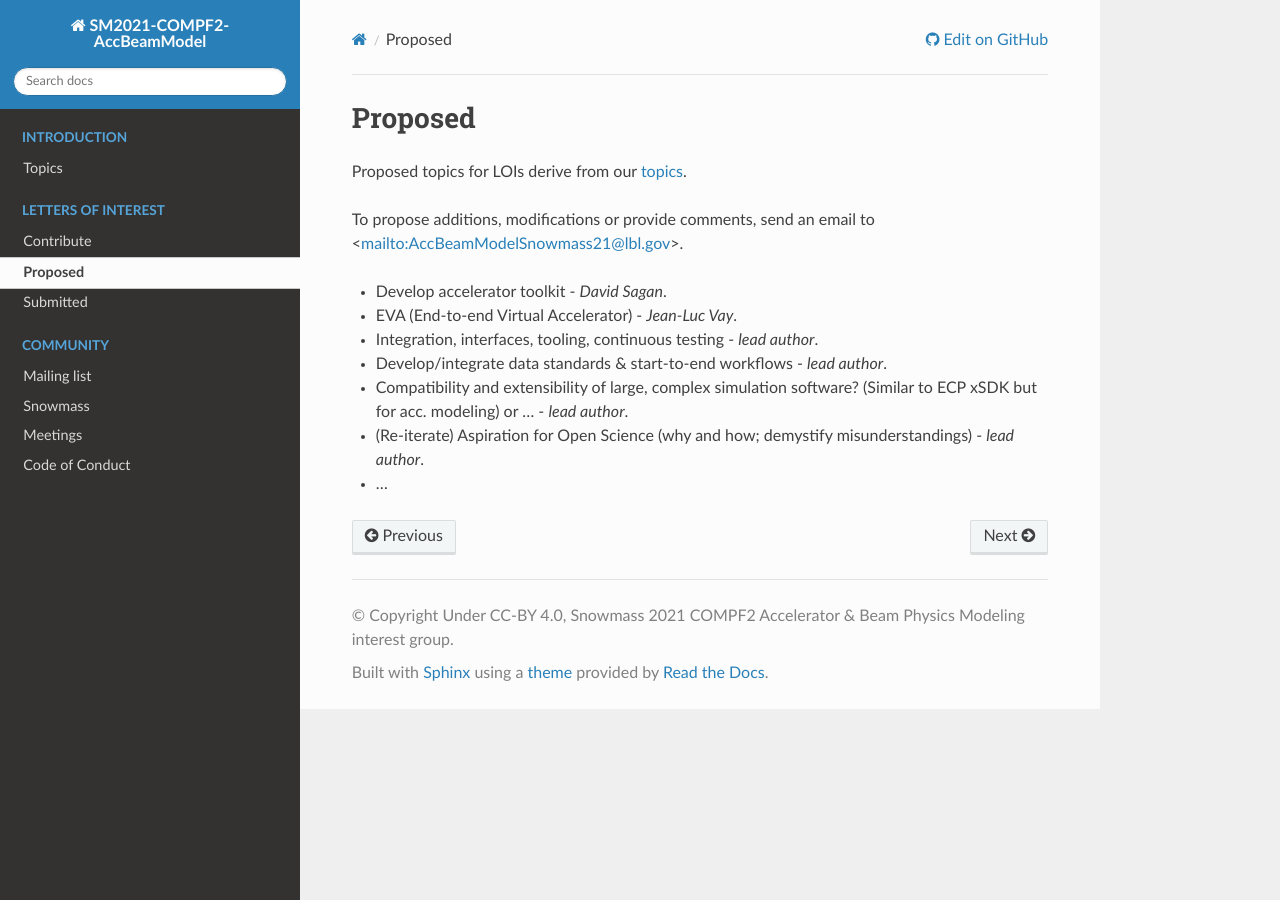
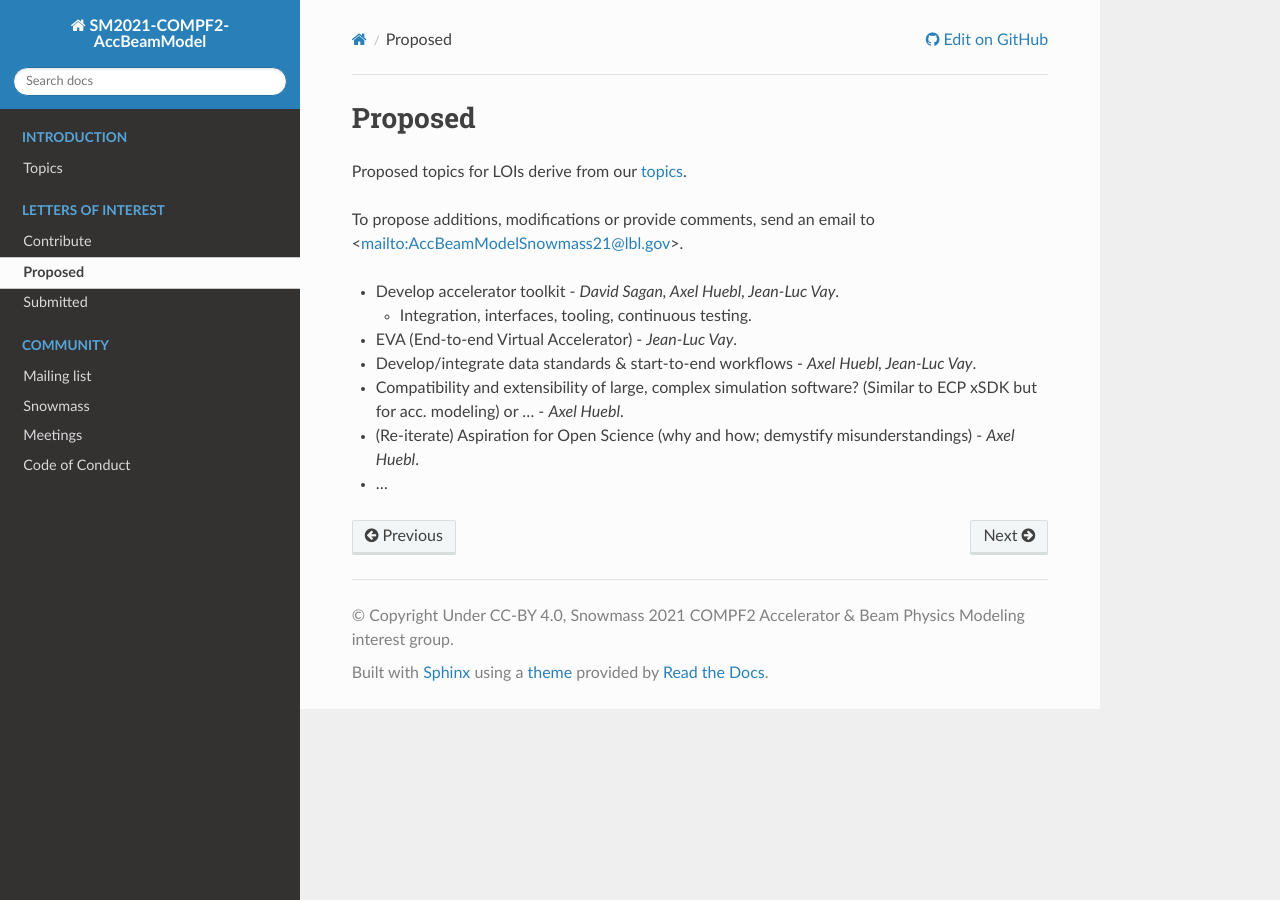
Before and after one commit to snowmass-compf2-accbeammodel/snowmass-compf2-accbeammodel.github.io, a Sphinx documentation site: the page built from docs/source/loi/proposed.rst, in a window 1280 px wide. Built offline with Sphinx 7.4.7 and the Read the Docs theme 2.0.0, drawn with Linux system fonts in a browser that asks for light colours.

Commit message:
Fixed indentation.

```diff
--- a/docs/source/loi/proposed.rst
+++ b/docs/source/loi/proposed.rst
@@ -7,10 +7,11 @@ Proposed topics for LOIs derive from our :ref:`topics <introduction-topics>`.
 
 To propose additions, modifications or provide comments, send an email to <mailto:AccBeamModelSnowmass21@lbl.gov>.
 
-* Develop accelerator toolkit - *David Sagan*.
-* EVA (End-to-end Virtual Accelerator) - *Jean-Luc Vay*.
-* Integration, interfaces, tooling, continuous testing - *lead author*.
-* Develop/integrate data standards & start-to-end workflows - *lead author*.
-* Compatibility and extensibility of large, complex simulation software? (Similar to ECP xSDK but for acc. modeling) or ... - *lead author*.
-* (Re-iterate) Aspiration for Open Science (why and how; demystify misunderstandings) - *lead author*.
-* ...
+- Develop accelerator toolkit - *David Sagan, Axel Huebl, Jean-Luc Vay*.
+
+  - Integration, interfaces, tooling, continuous testing.
+- EVA (End-to-end Virtual Accelerator) - *Jean-Luc Vay*.
+- Develop/integrate data standards & start-to-end workflows - *Axel Huebl, Jean-Luc Vay*.
+- Compatibility and extensibility of large, complex simulation software? (Similar to ECP xSDK but for acc. modeling) or ... - *Axel Huebl*.
+- (Re-iterate) Aspiration for Open Science (why and how; demystify misunderstandings) - *Axel Huebl*.
+- ...
```
